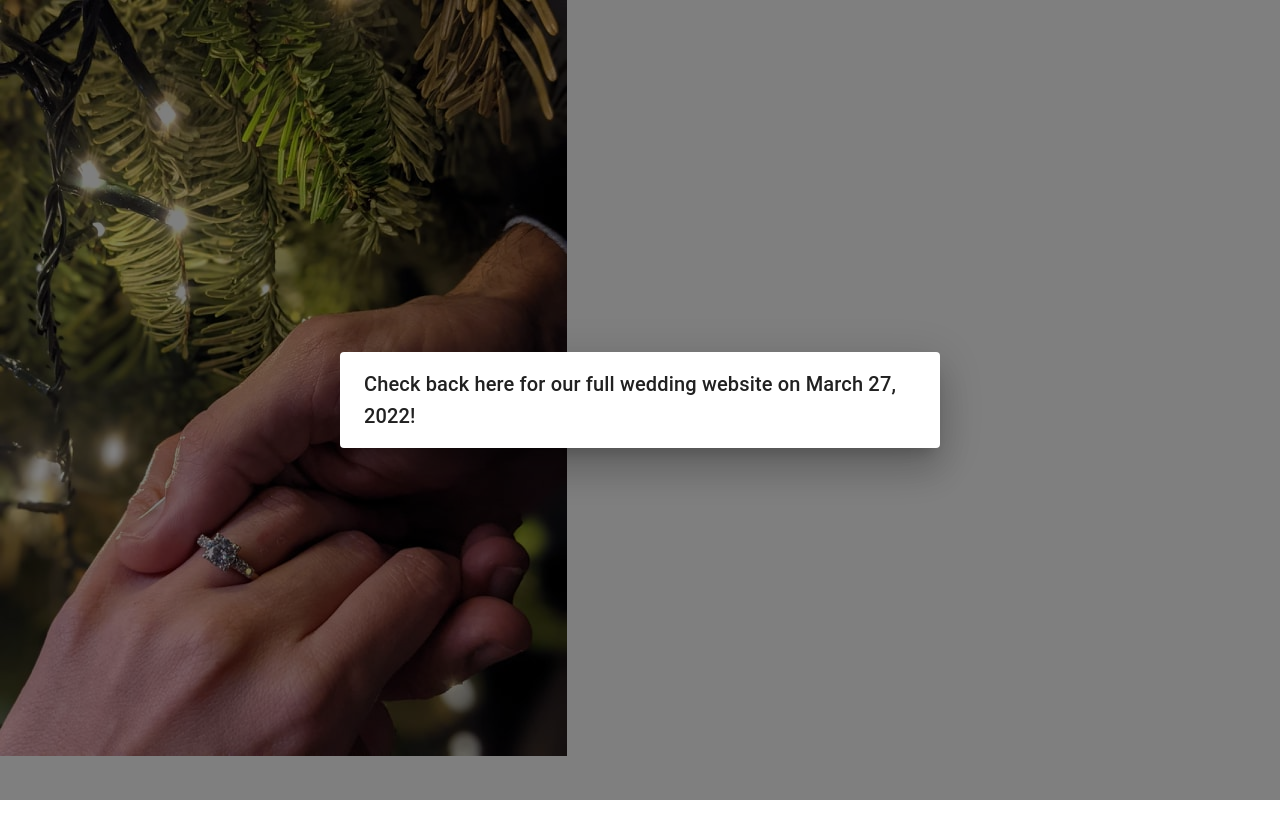
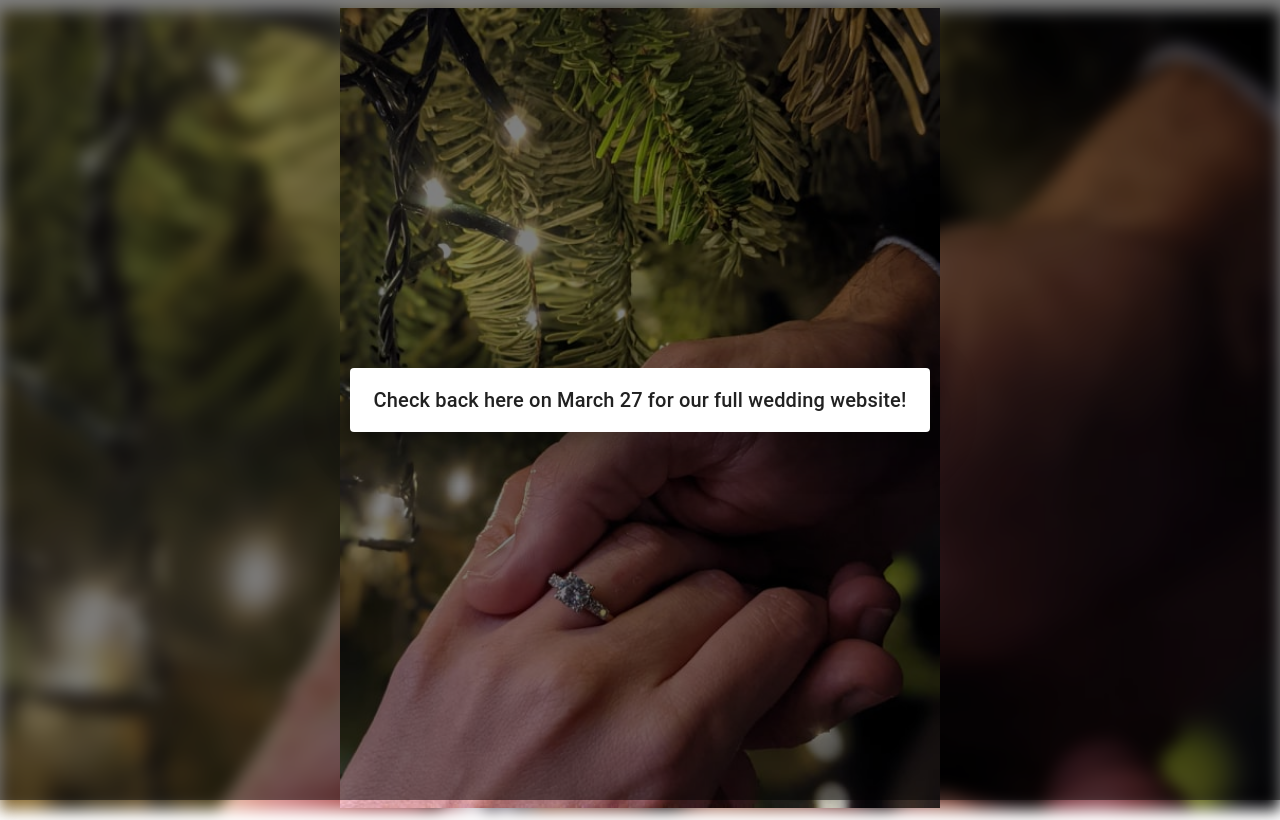
Before and after one commit to alexandermichaud-drizly/wedding, a React (Create React App) app: page / in a window 1280 px wide. Built offline with nearby package versions, Linux system fonts and the light colour scheme.

Commit message:
Styling on temp page

```diff
--- a/package.json
+++ b/package.json
@@ -17,8 +17,11 @@
     "react": "^17.0.2",
     "react-dom": "^17.0.2",
     "react-scripts": "5.0.0",
+    "sass": "^1.49.0",
+    "sass-loader": "^12.4.0",
     "typescript": "^4.5.4",
-    "web-vitals": "^2.1.3"
+    "web-vitals": "^2.1.3",
+    "webpack": "^5.67.0"
   },
   "scripts": {
     "start": "react-scripts start",
--- /dev/null
+++ b/src/TempApp.module.scss
@@ -0,0 +1,29 @@
+.Content {
+  display: flex;
+  justify-content: center;
+  align-items: center;
+
+  .BackgroundImage {
+    background-image: url("./assets/ring.jpg");
+
+    filter: blur(8px);
+    -webkit-filter: blur(8px);
+
+    width: 100vw;
+    height: 100vh;
+    position: absolute;
+    background-position: center;
+    background-repeat: no-repeat;
+    background-size: cover;
+    z-index: 0;
+  }
+
+  .Ring {
+    z-index: 1;
+
+    img {
+      height: 100vh;
+    }
+  }
+
+}
--- a/src/TempApp.tsx
+++ b/src/TempApp.tsx
@@ -1,15 +1,19 @@
 import { Dialog, DialogTitle } from '@mui/material';
 import ring from "./assets/ring.jpg";
+import s from "./TempApp.module.scss";
 
 const TempApp = (): JSX.Element => {
   return (
-    <div>
-      <img src={ring} alt="ring" />
-        <Dialog open>
-          <DialogTitle>
-            Check back here for our full wedding website on March 27, 2022!
-          </DialogTitle>
-        </Dialog>
+    <div className={s.Content}>
+      <div className={s.BackgroundImage} />
+      <div className={s.Ring} >
+        <img src={ring} alt="ring" />
+      </div>
+      <Dialog open>
+        <DialogTitle>
+          Check back here on March 27 for our full wedding website!
+        </DialogTitle>
+      </Dialog>
     </div>
   )
 };
--- /dev/null
+++ b/src/global.d.ts
@@ -0,0 +1,4 @@
+declare module '*.module.scss' {
+  const content: { [className: string]: string };;
+  export default content;
+}
--- a/src/index.css
+++ /dev/null
@@ -1,13 +0,0 @@
-body {
-  margin: 0;
-  font-family: -apple-system, BlinkMacSystemFont, 'Segoe UI', 'Roboto', 'Oxygen',
-    'Ubuntu', 'Cantarell', 'Fira Sans', 'Droid Sans', 'Helvetica Neue',
-    sans-serif;
-  -webkit-font-smoothing: antialiased;
-  -moz-osx-font-smoothing: grayscale;
-}
-
-code {
-  font-family: source-code-pro, Menlo, Monaco, Consolas, 'Courier New',
-    monospace;
-}
--- a/src/index.tsx
+++ b/src/index.tsx
@@ -1,6 +1,5 @@
 import React from 'react';
 import ReactDOM from 'react-dom';
-import './index.css';
 // import App from './App';
 import TempApp from './TempApp';
 
```
Also changed, not shown: 1 other file (tests, documents, lock files or other folders).
